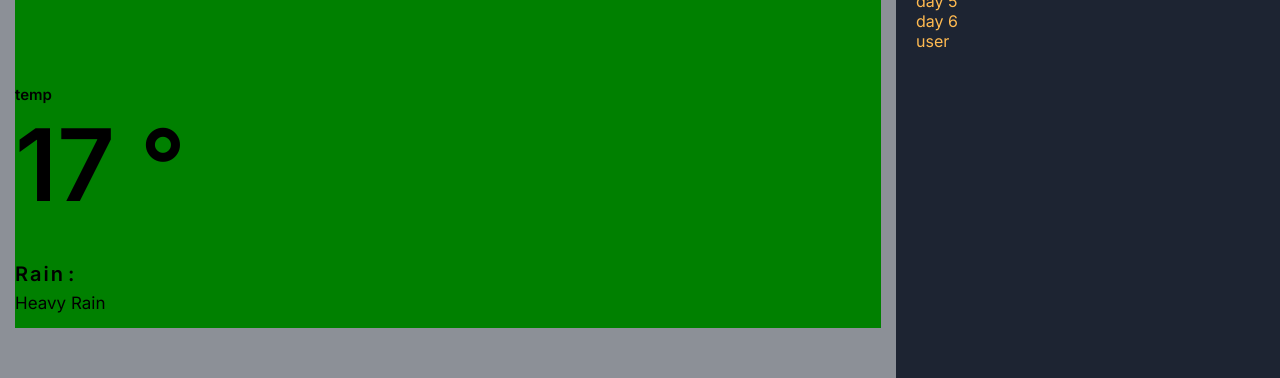
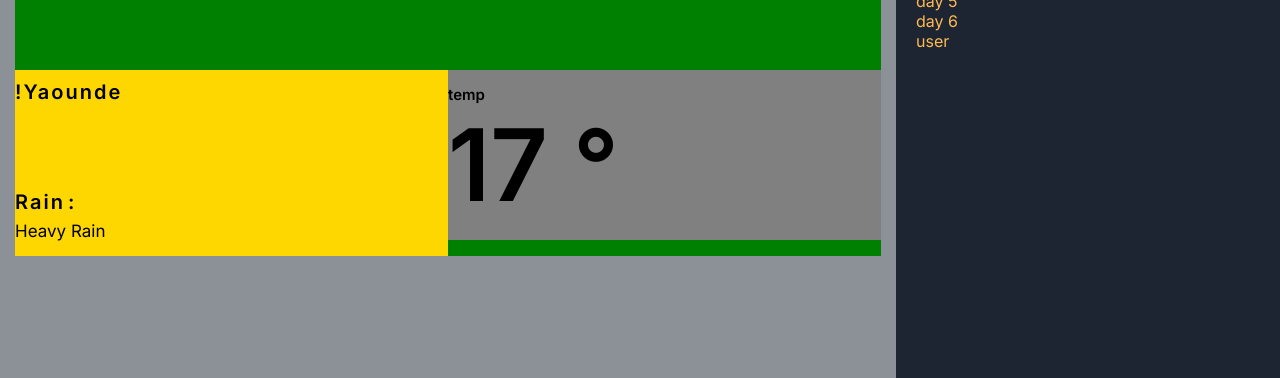
Before and after one commit to RashJrEdmund/krash-weather-app, a Next.js app: page / in a window 1280 px wide. Shown: the part 155-533 px from the top of the page. Built offline with nearby package versions, Linux system fonts and the light colour scheme; no server answers.

Commit message:
getting icons now

```diff
--- a/next.config.js
+++ b/next.config.js
@@ -1,4 +1,8 @@
 /** @type {import('next').NextConfig} */
-const nextConfig = {}
+const nextConfig = {
+  images: {
+    domains: ["openweathermap.org"],
+  },
+};
 
-module.exports = nextConfig
+module.exports = nextConfig;
--- a/src/app/globals.css
+++ b/src/app/globals.css
@@ -40,6 +40,7 @@ body {
   background-color: #1d243281;
   margin: 0;
   padding: 0;
+  color: #000;
 }
 
 button {
--- a/src/components/navbar/SearchBar/SearchBar.tsx
+++ b/src/components/navbar/SearchBar/SearchBar.tsx
@@ -27,7 +27,7 @@ export default function SearchBar({}: Props) {
     if (!searchVal.trim()) return;
 
     setLoading(true);
-    const url = `http://api.openweathermap.org/geo/1.0/direct?q=${searchVal}&limit=10&appid=${API_KEY}`;
+    const url = `http://api.openweathermap.org/geo/1.0/direct?q=${searchVal}&limit=5&appid=${API_KEY}`;
     getData(url)
       .then((res) => setData(res))
       .finally(() => setLoading(false));
--- a/src/components/navbar/SearchBar/StyledSearchBar.ts
+++ b/src/components/navbar/SearchBar/StyledSearchBar.ts
@@ -67,7 +67,7 @@ const StyledSearchBar = styled.div<{ fetching: boolean }>`
     margin: 1rem 0;
     display: flex;
     flex-direction: column;
-    align-items: center;
+    align-items: flex-end;
     justify-content: center;
   }
 `;
--- /dev/null
+++ b/src/components/weather/StyledWeather.ts
@@ -0,0 +1,76 @@
+"use client";
+
+import styled from "@emotion/styled";
+
+const StyledWeather = styled.div`
+  width: 100%;
+  height: fit-content;
+  display: flex;
+  flex-wrap: nowrap;
+  align-items: flex-start;
+
+  & * {
+    display: flex;
+    flex-direction: column;
+    align-items: flex-start;
+  }
+
+  .weather_col_1 {
+    background-color: gold;
+    width: 100%;
+
+    .location {
+      font-size: 20px;
+      font-weight: 600;
+      letter-spacing: 2px;
+      margin: 10px 0 4rem;
+    }
+
+    .temp {
+      font-size: 15px;
+      margin: 15px 0;
+      font-weight: 600;
+
+      span {
+        font-size: 100px;
+        white-space: nowrap;
+      }
+    }
+
+    .description {
+      margin: 15px 0;
+      font-size: 17px;
+
+      .main {
+        margin: 7px 0;
+        font-size: 20px;
+        font-weight: 600;
+        letter-spacing: 2px;
+        flex-direction: row;
+        gap: 3px;
+
+        &::after {
+          content: " :";
+        }
+      }
+    }
+  }
+
+  .weather_col_2 {
+    width: 100%;
+    background-color: gray;
+
+    .temp {
+      font-size: 15px;
+      margin: 15px 0;
+      font-weight: 600;
+
+      span {
+        font-size: 100px;
+        white-space: nowrap;
+      }
+    }
+  }
+`;
+
+export default StyledWeather;
--- a/src/components/weather/Weather.tsx
+++ b/src/components/weather/Weather.tsx
@@ -1,48 +1,9 @@
 "use client";
 
 import { useWeatherContext } from "@/context/store";
-import styled from "@emotion/styled";
 import React from "react";
-
-const StyledWeather = styled.div`
-  display: flex;
-  flex-direction: column;
-  align-items: flex-start;
-
-  & * {
-    display: flex;
-    flex-direction: column;
-    align-items: flex-start;
-  }
-
-  .temp {
-    font-size: 15px;
-    margin: 15px 0;
-    font-weight: 600;
-
-    span {
-      font-size: 100px;
-    }
-  }
-
-  .description {
-    margin: 15px 0;
-    font-size: 17px;
-
-    .main {
-      margin: 7px 0;
-      font-size: 20px;
-      font-weight: 600;
-      letter-spacing: 2px;
-      flex-direction: row;
-      gap: 3px;
-
-      &::after {
-        content: " :";
-      }
-    }
-  }
-`;
+import StyledWeather from "./StyledWeather";
+import Image from "next/image";
 
 type Props = {};
 
@@ -55,13 +16,28 @@ export default function Weather({}: Props) {
 
   return (
     <StyledWeather>
-      <div className="temp">
-        temp <span> {weatherData?.main.temp || "17"} &deg;</span>
+      <div className="weather_col_1">
+        <p className="location">!Yaounde</p>
+
+        {weatherData && (
+          <Image
+            src={`http://openweathermap.org/img/wn/${weatherData.weather[0].icon}@2x.png`}
+            alt="weather icon"
+            height="200"
+            width="200"
+          />
+        )}
+
+        <div className="description">
+          <p className="main">{weatherData?.weather[0].main || "Rain"}</p>
+          <p>{weatherData?.weather[0].description || "Heavy Rain"}</p>
+        </div>
       </div>
 
-      <div className="description">
-        <p className="main">{weatherData?.weather[0].main || "Rain"}</p>
-        <p>{weatherData?.weather[0].description || "Heavy Rain"}</p>
+      <div className="weather_col_2">
+        <div className="temp">
+          temp <span> {weatherData?.main.temp || "17"} &deg;</span>
+        </div>
       </div>
     </StyledWeather>
   );
```
